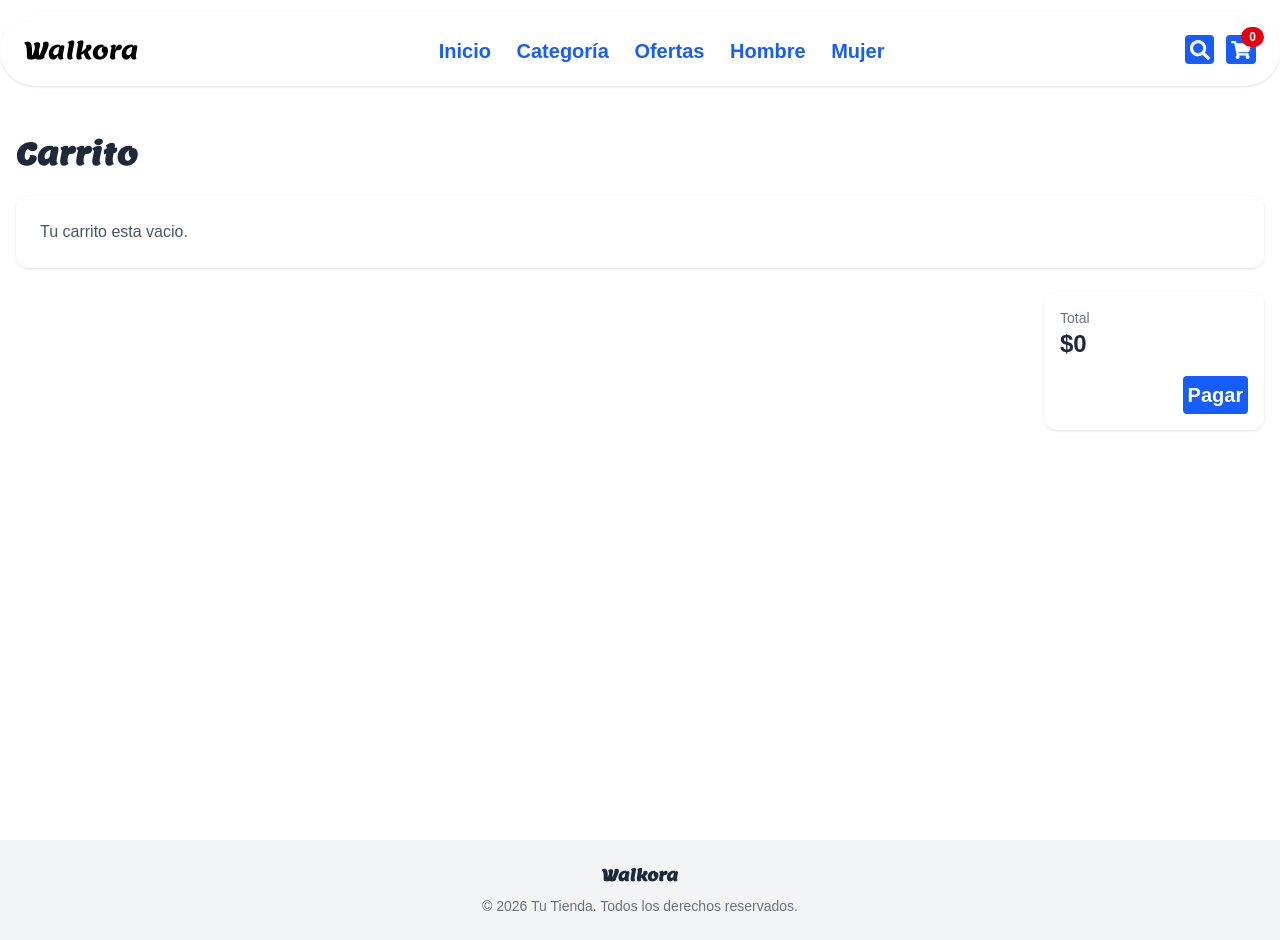
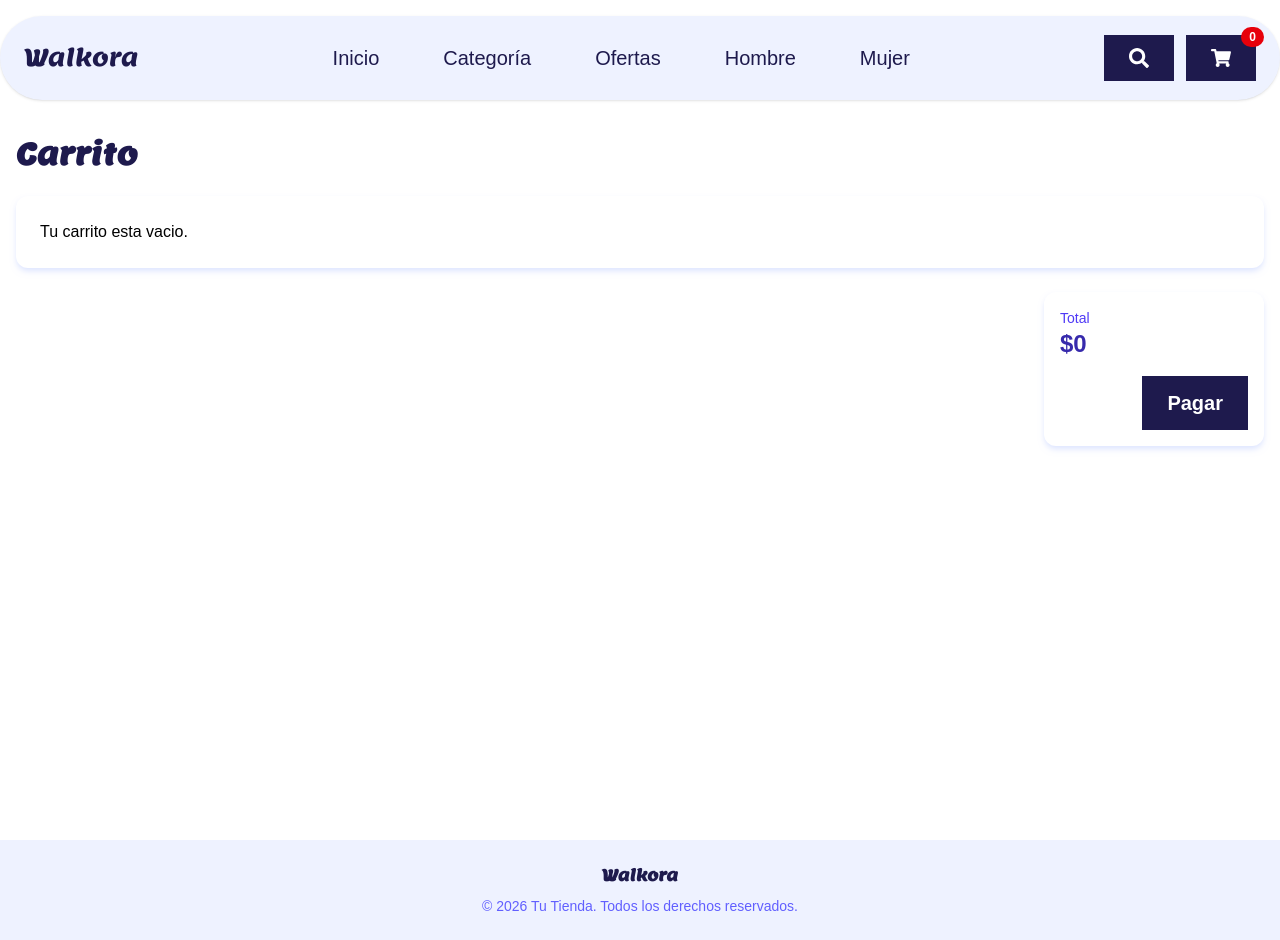
Before and after one commit to sebas64mil/EccomersShoes, a React (Vite) app: page /carrito in a window 1280 px wide. Built offline with nearby package versions, Linux system fonts and the light colour scheme; a web font is replaced by a local one.

Commit message:
Change Colors

```diff
--- a/src/App.jsx
+++ b/src/App.jsx
@@ -110,7 +110,7 @@ function App() {
         element={
           <>
             <Navbar cartCount={cartCount} />
-            <br /><br /><br />
+            <br /><br /><br /> <br />
             <Banner />
             <OffersSection />
             <CategoriesSection />
--- a/src/Components/ElementsUi/Button.jsx
+++ b/src/Components/ElementsUi/Button.jsx
@@ -2,10 +2,11 @@ import React from "react";
 import PropTypes from "prop-types";
 import { FaBeer } from "react-icons/fa";
 
+/* ---------------- SIZE ---------------- */
 const sizeClasses = {
-  large: "text-3xl",
-  medium: "text-xl",
-  small: "text-sm",
+  large: "text-3xl px-7 py-4",
+  medium: "text-xl px-6 py-3",
+  small: "text-sm px-4 py-2",
 };
 
 const iconSizeClasses = {
@@ -14,11 +15,50 @@ const iconSizeClasses = {
   small: "text-sm",
 };
 
-const stateClasses = {
-  enabled: "bg-blue-600 text-white hover:bg-blue-700 active:bg-blue-800",
-  pressed: "bg-blue-800 text-white",
-  disabled: "bg-gray-300 text-gray-500 cursor-not-allowed",
-  text: "bg-transparent text-blue-600 hover:text-blue-800 hover:underline active:text-blue-900 shadow-none",
+/* ---------------- COLORS (INDIGO SYSTEM) ---------------- */
+const baseButton =
+  "relative inline-flex items-center justify-center font-semibold border border-indigo-950 text-white transition-all duration-300 overflow-hidden";
+
+/* fondo animado */
+const bgEffect =
+  "bg-indigo-950 bg-[length:200%] bg-[position:200%] hover:bg-[position:40%]";
+
+/* hover general */
+const hoverEffect =
+  "hover:bg-indigo-700 hover:border-indigo-700";
+
+/* ---------------- STATES ---------------- */
+const states = {
+  enabled: `
+    ${baseButton}
+    ${bgEffect}
+    ${hoverEffect}
+    active:scale-95
+  `,
+
+  pressed: `
+    ${baseButton}
+    bg-indigo-700
+    border-indigo-700
+    active:scale-95
+  `,
+
+  disabled: `
+    ${baseButton}
+    bg-gray-300
+    text-gray-500
+    cursor-not-allowed
+    opacity-60
+  `,
+
+  text: `
+    bg-transparent
+    text-indigo-950
+    hover:text-indigo-700
+    hover:underline
+    border-none
+    shadow-none
+  `,
 };
 
 export default function Button({
@@ -33,36 +73,56 @@ export default function Button({
   const isDisabled = state === "disabled";
   const IconComponent = icon || FaBeer;
 
-  // Determinar dirección del layout solo para top/bottom
+  /* ---------------- ICON LAYOUT ---------------- */
   let flexClass = "flex-row";
   if (iconPosition === "top") flexClass = "flex-col";
   if (iconPosition === "bottom") flexClass = "flex-col";
 
   return (
     <button
-      className={`inline-flex items-center justify-center font-semibold p-[0.3rem] rounded transition-colors duration-200 min-w-0 w-fit focus:outline-none focus:ring-2 focus:ring-blue-400 ${sizeClasses[size]} ${stateClasses[state]} ${state === "text" ? "p-0 bg-transparent shadow-none" : ""} flex ${flexClass}`}
+      className={`
+        ${states[state]}
+        ${sizeClasses[size]}
+        flex ${flexClass}
+        w-fit min-w-0
+        focus:outline-none
+        focus:ring-2 focus:ring-indigo-700
+      `}
       disabled={isDisabled}
       {...props}
     >
-      {onlyIcon && icon && <IconComponent className={iconSizeClasses[size]} />}
+      {/* ICON ONLY */}
+      {onlyIcon && icon && (
+        <IconComponent className={iconSizeClasses[size]} />
+      )}
+
+      {/* NORMAL BUTTON */}
       {!onlyIcon && (
         <>
-          {/* Icono arriba */}
-          {icon && iconPosition === "top" && <IconComponent className={`${iconSizeClasses[size]} mb-1`} />}
-          {/* Icono izquierda */}
-          {icon && iconPosition === "left" && <IconComponent className={`${iconSizeClasses[size]} mr-2`} />}
-          {/* Texto */}
+          {icon && iconPosition === "top" && (
+            <IconComponent className={`${iconSizeClasses[size]} mb-1`} />
+          )}
+
+          {icon && iconPosition === "left" && (
+            <IconComponent className={`${iconSizeClasses[size]} mr-2`} />
+          )}
+
           <p className="m-0">{children}</p>
-          {/* Icono abajo */}
-          {icon && iconPosition === "bottom" && <IconComponent className={`${iconSizeClasses[size]} mt-1`} />}
-          {/* Icono derecha */}
-          {icon && iconPosition === "right" && <IconComponent className={`${iconSizeClasses[size]} ml-2`} />}
+
+          {icon && iconPosition === "bottom" && (
+            <IconComponent className={`${iconSizeClasses[size]} mt-1`} />
+          )}
+
+          {icon && iconPosition === "right" && (
+            <IconComponent className={`${iconSizeClasses[size]} ml-2`} />
+          )}
         </>
       )}
     </button>
   );
 }
 
+/* ---------------- PROP TYPES ---------------- */
 Button.propTypes = {
   children: PropTypes.node,
   size: PropTypes.oneOf(["large", "medium", "small"]),
--- a/src/Components/ElementsUi/CategoryCard.jsx
+++ b/src/Components/ElementsUi/CategoryCard.jsx
@@ -19,7 +19,7 @@ export default function CategoryCard({ title, image, onClick }) {
 
       {/* Texto */}
       <div className="absolute inset-0 flex items-center justify-center">
-        <h3 className="text-white text-lg md:text-xl font-semibold text-center px-2">
+        <h3 className="text-indigo-100 text-lg md:text-xl font-semibold text-center px-2">
           {title}
         </h3>
       </div>
--- a/src/Components/Pages/CartPage.jsx
+++ b/src/Components/Pages/CartPage.jsx
@@ -44,14 +44,14 @@ export default function CartPage({ cartItems, cartCount, onIncrease, onDecrease,
       <Navbar cartCount={cartCount} />
       <div className="min-h-screen flex flex-col">
         <div className="flex-1 w-full max-w-7xl mx-auto mt-24 px-4 py-10">
-          <h3 className="text-3xl font-bold text-gray-800 mb-6">Carrito</h3>
+          <h3 className="text-3xl font-bold text-indigo-950 mb-6">Carrito</h3>
 
           {cartItems.length === 0 ? (
-            <div className="bg-white rounded-xl shadow p-6 text-gray-600">
+            <div className="bg-white rounded-xl shadow-md shadow-indigo-100 p-6 tex-indigo-600">
               Tu carrito esta vacio.
             </div>
           ) : (
-            <div className="bg-white rounded-xl shadow divide-y">
+            <div className="bg-white rounded-xl shadow-md shadow-indigo-100 divide-y">
               {cartItems.map((item) => {
                 const unitPrice = item.product.discountPrice || item.product.price;
                 return (
@@ -67,8 +67,8 @@ export default function CartPage({ cartItems, cartCount, onIncrease, onDecrease,
                         className="w-20 h-20 rounded-lg object-cover bg-gray-200"
                       />
                       <div className="min-w-0">
-                        <p className="text-gray-800 font-semibold truncate">{item.product.title}</p>
-                        <p className="text-gray-500 text-sm">${unitPrice.toLocaleString()}</p>
+                        <p className="text-indigo-800 font-semibold truncate">{item.product.title}</p>
+                        <p className="text-indigo-500 text-sm">${unitPrice.toLocaleString()}</p>
                       </div>
                     </div>
 
@@ -84,9 +84,9 @@ export default function CartPage({ cartItems, cartCount, onIncrease, onDecrease,
           )}
 
           <div className="mt-6 flex justify-end">
-            <div className="bg-white rounded-xl shadow p-4 min-w-55">
-              <p className="text-gray-500 text-sm">Total</p>
-              <p className="text-2xl font-bold text-gray-800">${total.toLocaleString()}</p>
+            <div className="bg-white rounded-xl shadow-md shadow-indigo-100 p-4 min-w-55">
+              <p className="text-indigo-600 text-sm">Total</p>
+              <p className="text-2xl font-bold text-indigo-800">${total.toLocaleString()}</p>
               <div className="mt-4 flex justify-end">
                 <Button size="medium" state="enabled" onClick={handlePay}>
                   Pagar
--- a/src/Components/Sections/Banner.jsx
+++ b/src/Components/Sections/Banner.jsx
@@ -82,12 +82,12 @@ return (
     <div className="absolute inset-0 flex flex-col items-center justify-center text-center z-10 px-4">
 
       {/* Título */}
-      <h2 className="text-4xl md:text-5xl font-bold text-white drop-shadow-lg mb-2">
+      <h2 className="text-4xl md:text-5xl font-bold text-indigo-950 drop-shadow-lg mb-2">
         Explora nuevos estilos
       </h2>
 
       {/* Descripción */}
-      <p className="text-white/90 text-sm md:text-base max-w-xl mb-4">
+      <p className="text-indigo-50 text-sm md:text-base max-w-xl mb-4">
         Descubre nuestra nueva colección de zapatos diseñados para comodidad y estilo en cada paso.
       </p>
 
--- a/src/Components/Sections/FeaturedProductsSection.jsx
+++ b/src/Components/Sections/FeaturedProductsSection.jsx
@@ -3,7 +3,7 @@ import ProductCard from "../ElementsUi/ProductCard";
 
 export default function FeaturedProductsSection({ products }) {
   return (
-    <div className="w-full max-w-7xl mx-auto mt-10 px-4 pt-6  pb-4 shadow">
+    <div className="w-full max-w-7xl mx-auto mt-10 px-4 pt-6  pb-4 shadow-md shadow-indigo-100">
       {/* 🔥 Header */}
       <div className="mb-4 text-center">
         <h3 className="text-xl font-semibold text-gray-800">
--- a/src/Components/Sections/Footer.jsx
+++ b/src/Components/Sections/Footer.jsx
@@ -2,17 +2,17 @@ import React from "react";
 
 export default function Footer() {
   return (
-    <footer className="w-full mt-10 bg-gray-100">
+    <footer className="w-full mt-10 bg-indigo-50">
 
       <div className="max-w-7xl mx-auto px-4 py-6 flex flex-col items-center text-center gap-2">
 
         {/* Título */}
-        <h5 className="text-base font-semibold text-gray-800">
+        <h5 className="text-base font-semibold text-indigo-950">
           Walkora
         </h5>
 
         {/* Copyright */}
-        <p className="text-sm text-gray-500">
+        <p className="text-sm text-indigo-500">
           © {new Date().getFullYear()} Tu Tienda. Todos los derechos reservados.
         </p>
 
--- a/src/Components/Sections/Navbar.jsx
+++ b/src/Components/Sections/Navbar.jsx
@@ -26,11 +26,11 @@ export default function Navbar({ cartCount = 0 }) {
     <div className="fixed top-0 left-0 w-full z-50 flex flex-col items-center">
 
       {/* NAVBAR */}
-      <nav className="w-full max-w-7xl flex items-center justify-between py-4 px-6 bg-white shadow rounded-full mt-4 mx-4">
+      <nav className="w-full max-w-7xl flex items-center justify-between py-4 px-6 bg-indigo-50 shadow rounded-full mt-4 mx-4">
 
         {/* LOGO */}
         <h1
-          className="text-2xl font-lemon cursor-pointer"
+          className="text-2xl text-indigo-950 font-lemon cursor-pointer"
           onClick={() => go("/")}
         >
           Walkora
@@ -93,7 +93,7 @@ export default function Navbar({ cartCount = 0 }) {
             transition={{ duration: 0.25 }}
             className="hidden md:block w-full max-w-7xl px-4 mt-2"
           >
-            <div className="bg-white shadow px-6 py-4 rounded-2xl flex items-center gap-3">
+            <div className="bg-indigo-50 shadow px-6 py-4 rounded-2xl flex items-center gap-3">
               <input
                 type="text"
                 placeholder="Buscar..."
@@ -123,7 +123,7 @@ export default function Navbar({ cartCount = 0 }) {
             animate={{ opacity: 1, height: "auto" }}
             exit={{ opacity: 0, height: 0 }}
             transition={{ duration: 0.25 }}
-            className="w-full max-w-7xl bg-white shadow rounded-2xl mt-2 px-6 py-5 flex flex-col gap-4 md:hidden"
+            className="w-full max-w-7xl bg-indigo-50 shadow rounded-2xl mt-2 px-6 py-5 flex flex-col gap-4 md:hidden"
           >
 
             {/* LINKS */}
```
Also changed, not shown: src/Components/ElementsUi/CategoryFilter.jsx (+7 -7 lines), src/Components/ElementsUi/ProductCard.jsx (+19 -14 lines), src/Components/Pages/ProductsPage.jsx (+26 -7 lines), src/Components/Sections/OffersSection.jsx (+5 -5 lines).
